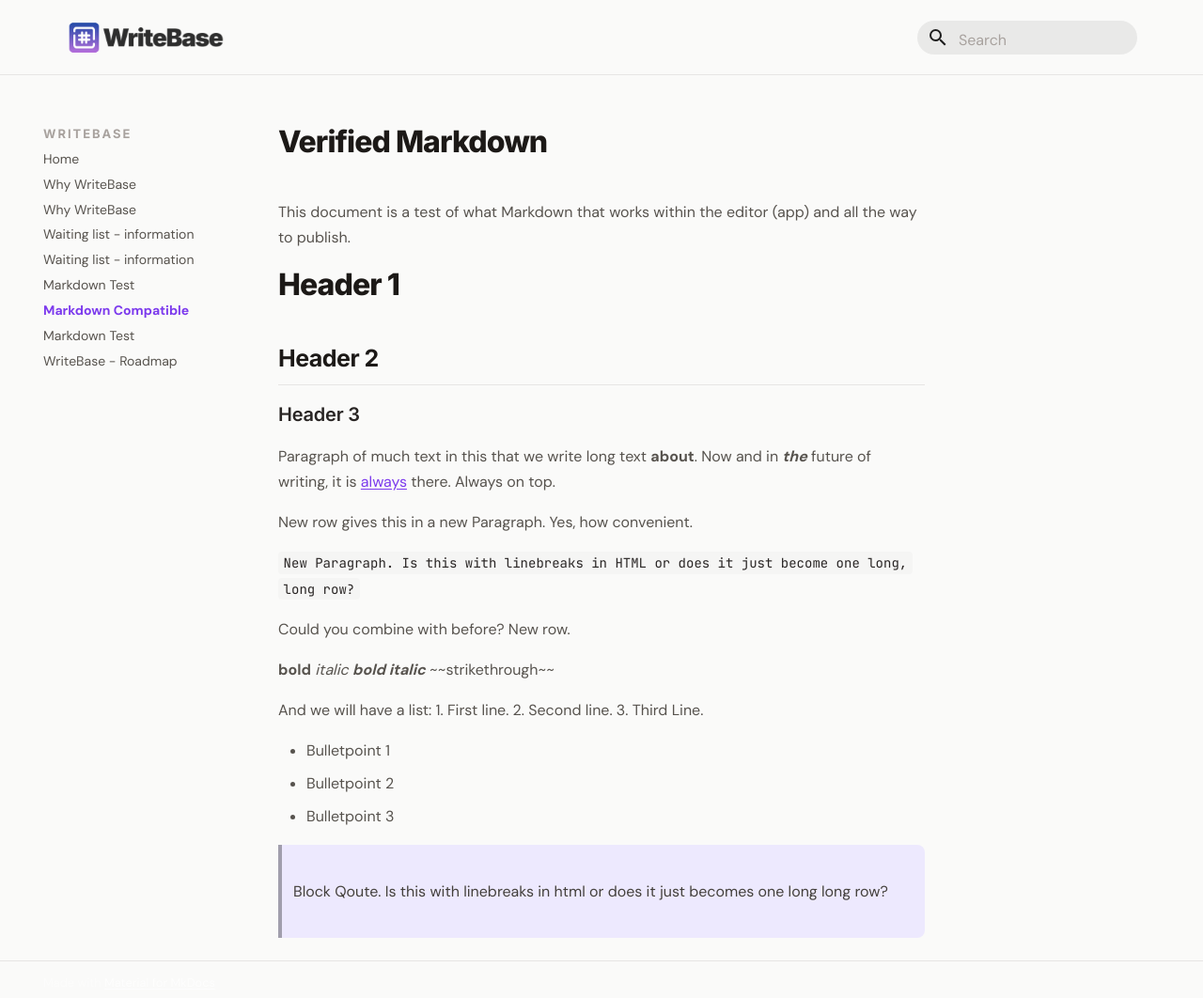
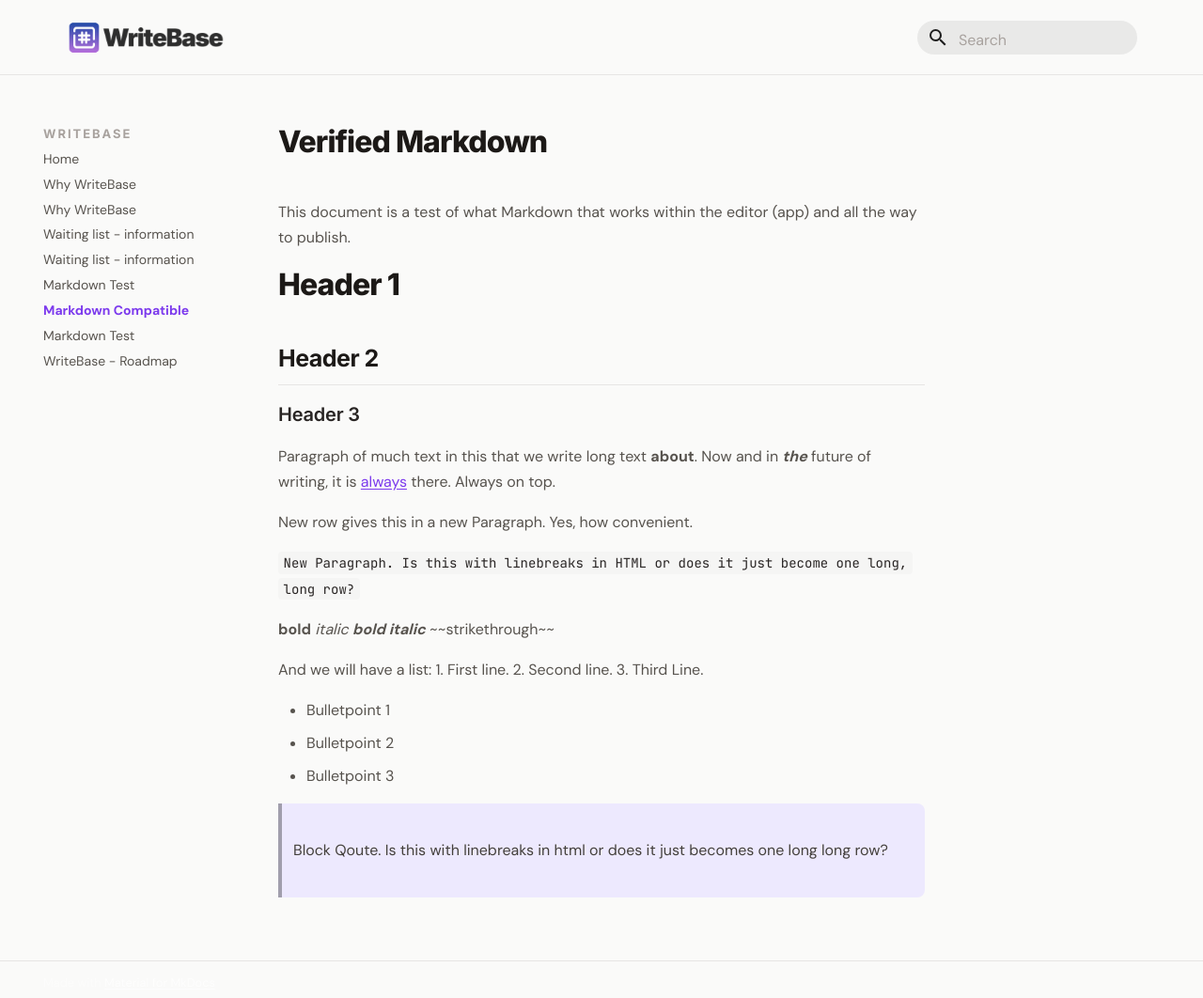
Before and after one commit to larssonhthomas-afk/writebase-docs, an MkDocs documentation site: the page built from docs/30markdown-compatible.md, in a window 1280 px wide and 1069 px high. Shown: the top 1062 px of the window at 94% size. Built offline with MkDocs 1.6.1 and Material for MkDocs 9.7.7, drawn with Linux system fonts in a browser that asks for light colours; some web fonts are replaced.

Commit message:
Update 30markdown-compatible.md

```diff
--- a/docs/30markdown-compatible.md
+++ b/docs/30markdown-compatible.md
@@ -20,8 +20,6 @@ New row gives this in a new Paragraph. Yes, how convenient.
 
 `New Paragraph. Is this with linebreaks in HTML or does it just become one long, long row?`
 
-Could you combine with before? New row.
-
 **bold**
 *italic*
 ***bold italic***
```
